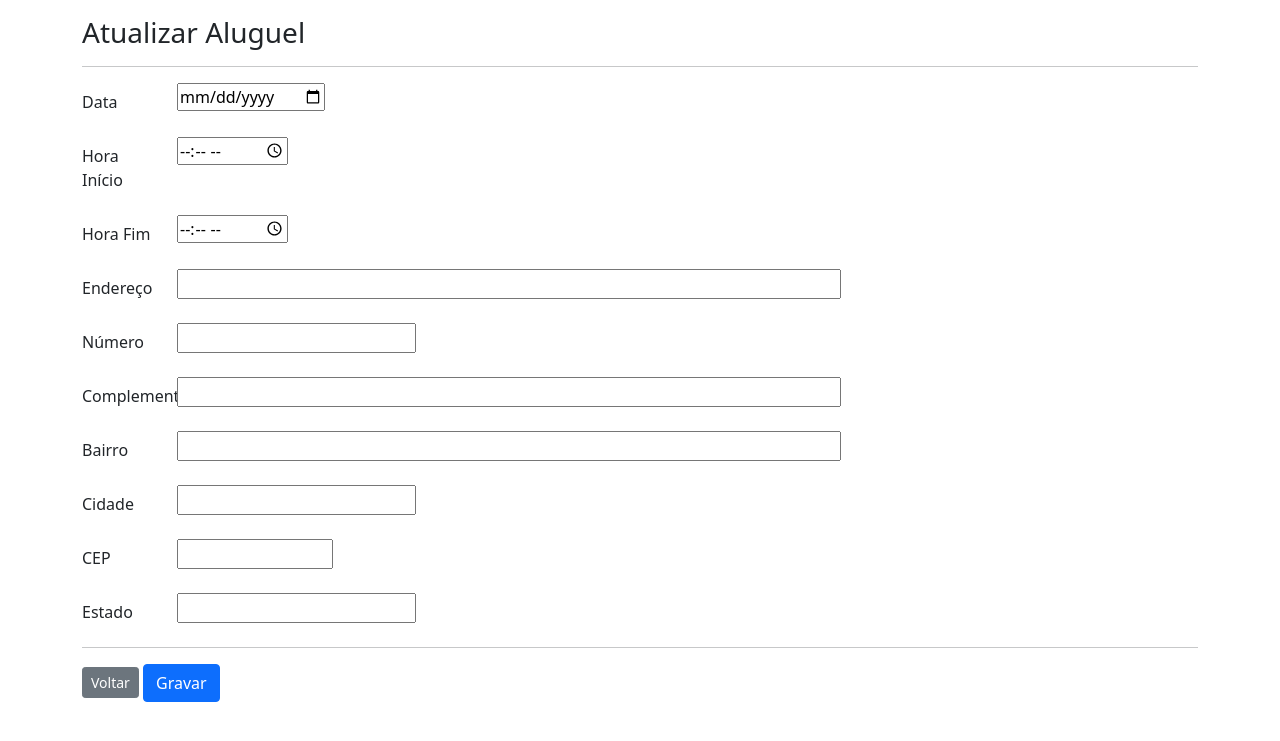
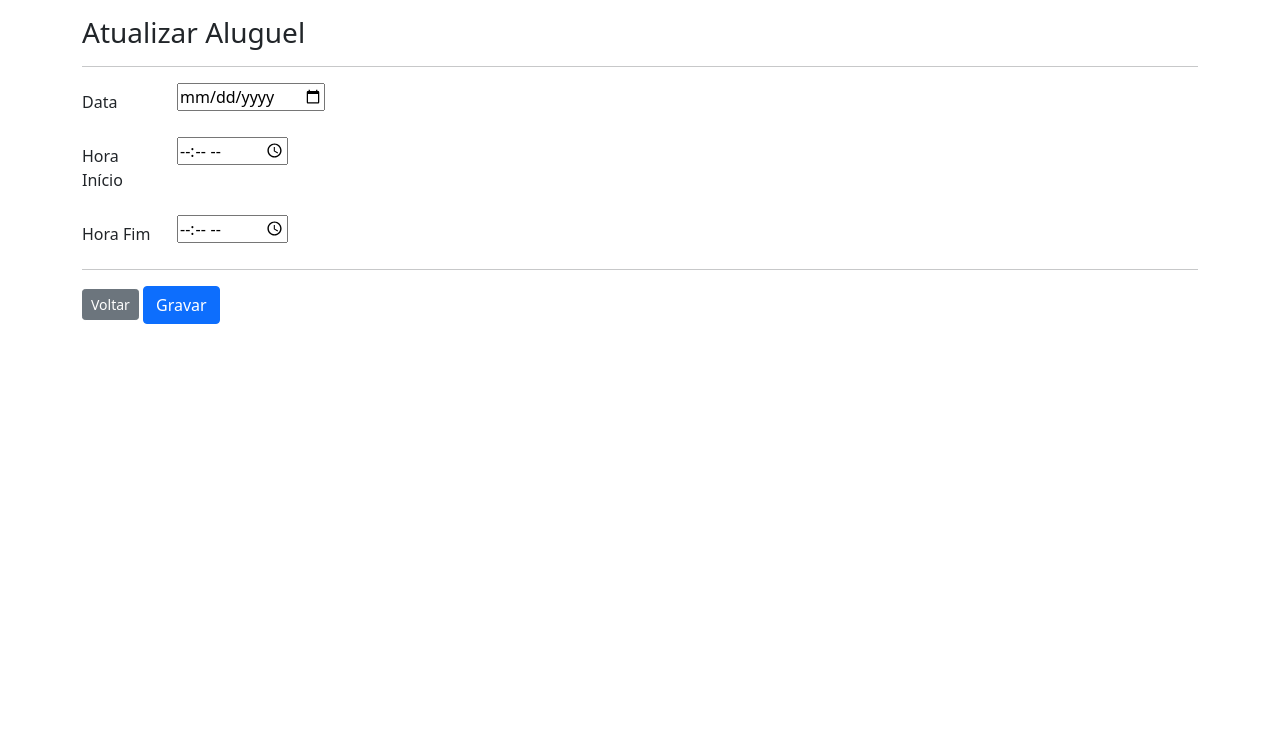
Before and after one commit to RonaldoMarin/Apoo_aluguel, a Django app: template aluguel_temas/templates/rent/formEditRent.html in a window 1280 px wide. Shown: the part 40-781 px from the top of the page. Run offline with Django 4.2, Linux system fonts and the light colour scheme; the template is opened without the code that fills it, so the values that code supplies are empty; some libraries are stand-ins or nearby versions.

Commit message:
Update formEditRent.html

```diff
--- a/aluguel_temas/templates/rent/formEditRent.html
+++ b/aluguel_temas/templates/rent/formEditRent.html
@@ -35,96 +35,6 @@
     </div>
   </div>
 
-  <div class="row mb-3">
-    <label class="col-sm-1 col-form-label" for="street">Endereço</label>
-    <div class="col-sm-11">
-      <input
-        id="street"
-        size="66"
-        type="text"
-        name="street"
-        value="{{rent.address.street}}"
-      />
-    </div>
-  </div>
-
-  <div class="row mb-3">
-    <label class="col-sm-1 col-form-label" for="number">Número</label>
-    <div class="col-sm-11">
-      <input
-        id="number"
-        type="text"
-        name="number"
-        value="{{rent.address.number}}"
-      />
-    </div>
-  </div>
-
-  <div class="row mb-3">
-    <label class="col-sm-1 col-form-label" for="complement">Complemento</label>
-    <div class="col-sm-11">
-      <input
-        id="complement"
-        size="66"
-        type="text"
-        name="complement"
-        value="{{rent.address.complement}}"
-      />
-    </div>
-  </div>
-
-  <div class="row mb-3">
-    <label class="col-sm-1 col-form-label" for="district">Bairro</label>
-    <div class="col-sm-11">
-      <input
-        id="district"
-        size="66"
-        type="text"
-        name="district"
-        value="{{rent.address.district}}"
-      />
-    </div>
-  </div>
-
-  <div class="row mb-3">
-    <label class="col-sm-1 col-form-label" for="city">Cidade</label>
-    <div class="col-sm-11">
-      <input
-        id="city"
-        size="20"
-        type="text"
-        name="city"
-        value="{{rent.address.city}}"
-      />
-    </div>
-  </div>
-
-  <div class="row mb-3">
-    <label class="col-sm-1 col-form-label" for="cep">CEP</label>
-    <div class="col-sm-11">
-      <input
-        id="cep"
-        size="11"
-        type="text"
-        name="cep"
-        value="{{rent.address.cep}}"
-      />
-    </div>
-  </div>
-
-  <div class="row mb-3">
-    <label class="col-sm-1 col-form-label" for="state">Estado</label>
-    <div class="col-sm-11">
-      <input
-        id="state"
-        size="20"
-        type="text"
-        name="state"
-        value="{{rent.address.state}}"
-      />
-    </div>
-  </div>
-
   <hr />
   <a class="btn btn-secondary btn-sm" href="/listRent">Voltar</a>
   <input class="btn btn-primary" type="submit" value="Gravar" />
```
